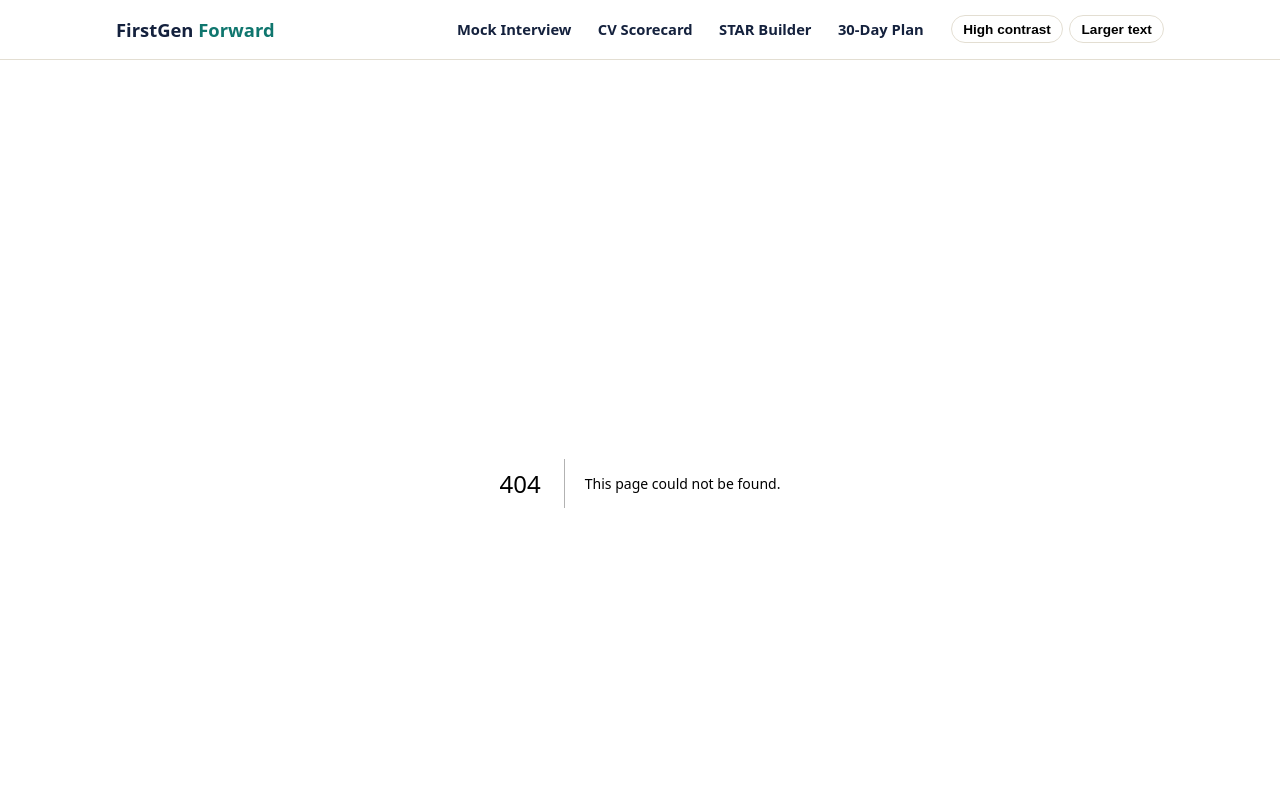
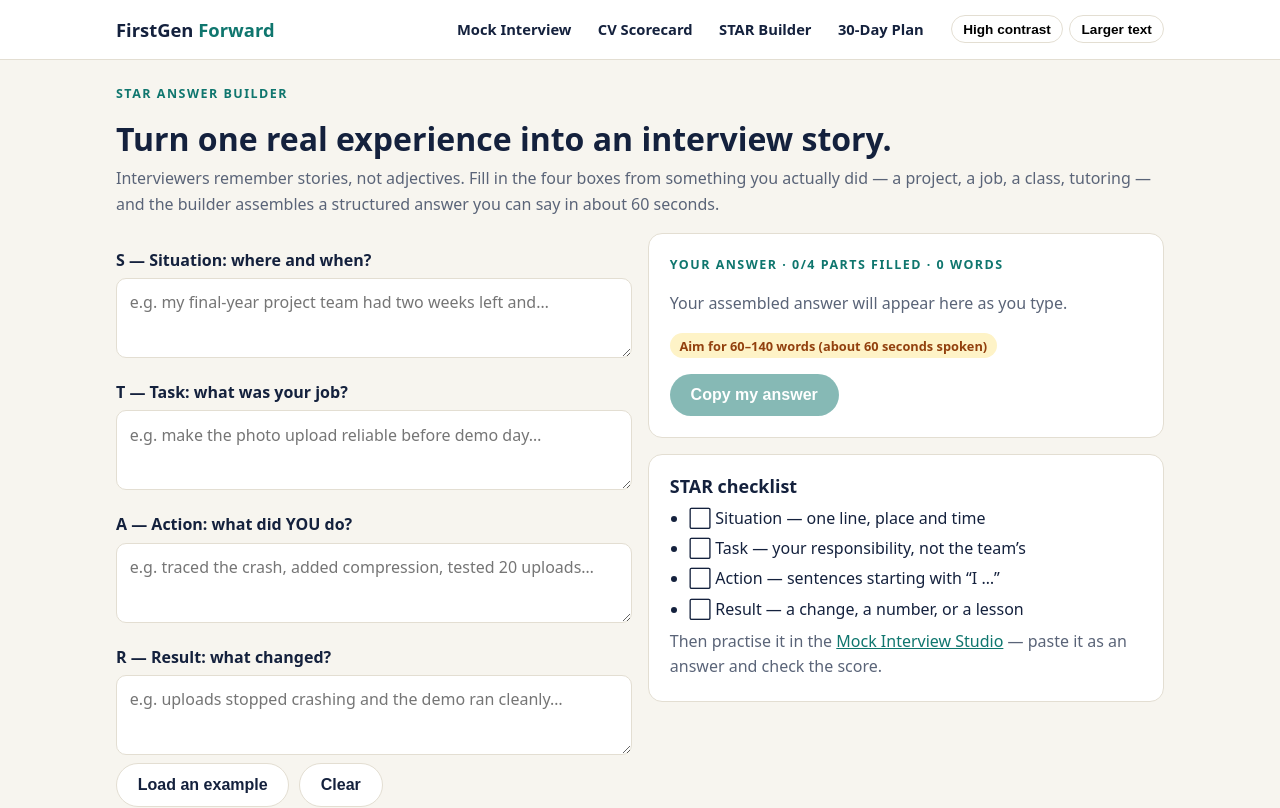
Before and after one commit to umarshareef0165-netizen/firstgen-forward, a Next.js app: page /star in a window 1280 px wide. Before the commit this address had no page. Shown: the top 808 px of the page. Built offline with nearby package versions, Linux system fonts and the light colour scheme.

Commit message:
FirstGen Forward — EvoHacks 2 submission (Next.js, fully working): app/star/page.tsx

```diff
--- /dev/null
+++ b/app/star/page.tsx
@@ -0,0 +1,79 @@
+"use client";
+import { useMemo, useState } from "react";
+
+export default function StarPage() {
+  const [situation, setSituation] = useState("");
+  const [task, setTask] = useState("");
+  const [action, setAction] = useState("");
+  const [result, setResult] = useState("");
+  const [copied, setCopied] = useState(false);
+
+  const answer = useMemo(() => {
+    const parts = [
+      situation.trim() ? `In ${situation.trim()}` : "",
+      task.trim() ? `My task was to ${task.trim()}` : "",
+      action.trim() ? `I ${action.trim()}` : "",
+      result.trim() ? `As a result, ${result.trim()}` : "",
+    ].filter(Boolean);
+    return parts.join(" ");
+  }, [situation, task, action, result]);
+  const words = answer ? answer.split(/\s+/).length : 0;
+  const done = [situation, task, action, result].filter((x) => x.trim().length > 3).length;
+
+  async function copy() {
+    try { await navigator.clipboard.writeText(answer); setCopied(true); setTimeout(() => setCopied(false), 2000); } catch { /* clipboard unavailable */ }
+  }
+  function loadExample() {
+    setSituation("my final-year project team had two weeks left and our crop-advisory app kept crashing when farmers uploaded photos.");
+    setTask("make the upload reliable before our demo day.");
+    setAction("traced the crash to uncompressed images, added client-side compression, and tested uploads on a slow connection with 20 photos.");
+    setResult("uploads stopped crashing, the demo ran cleanly, and the app was submitted on time.");
+  }
+
+  return (
+    <>
+      <p className="kicker">STAR Answer Builder</p>
+      <h1>Turn one real experience into an interview story.</h1>
+      <p className="muted">Interviewers remember stories, not adjectives. Fill in the four boxes from something you actually did — a project, a job, a class, tutoring — and the builder assembles a structured answer you can say in about 60 seconds.</p>
+
+      <div className="grid c2">
+        <div>
+          <label htmlFor="situation">S — Situation: where and when?</label>
+          <textarea id="situation" value={situation} onChange={(e) => setSituation(e.target.value)} placeholder="e.g. my final-year project team had two weeks left and…" style={{ minHeight: 80 }} />
+          <label htmlFor="task">T — Task: what was your job?</label>
+          <textarea id="task" value={task} onChange={(e) => setTask(e.target.value)} placeholder="e.g. make the photo upload reliable before demo day…" style={{ minHeight: 80 }} />
+          <label htmlFor="action">A — Action: what did YOU do?</label>
+          <textarea id="action" value={action} onChange={(e) => setAction(e.target.value)} placeholder="e.g. traced the crash, added compression, tested 20 uploads…" style={{ minHeight: 80 }} />
+          <label htmlFor="result">R — Result: what changed?</label>
+          <textarea id="result" value={result} onChange={(e) => setResult(e.target.value)} placeholder="e.g. uploads stopped crashing and the demo ran cleanly…" style={{ minHeight: 80 }} />
+          <div style={{ display: "flex", gap: ".6rem", flexWrap: "wrap" }}>
+            <button className="btn ghost" style={{ color: "var(--ink)", border: "1px solid var(--line)", background: "#fff" }} type="button" onClick={loadExample}>Load an example</button>
+            <button className="btn ghost" style={{ color: "var(--ink)", border: "1px solid var(--line)", background: "#fff" }} type="button" onClick={() => { setSituation(""); setTask(""); setAction(""); setResult(""); }}>Clear</button>
+          </div>
+        </div>
+        <div>
+          <div className="card" aria-live="polite">
+            <p className="kicker">Your answer · {done}/4 parts filled · {words} words</p>
+            {answer ? <p style={{ fontSize: "1.05rem" }}>{answer}</p> : <p className="muted">Your assembled answer will appear here as you type.</p>}
+            <p>
+              <span className={`pill ${words >= 60 && words <= 140 ? "good" : "warn"}`}>
+                {words === 0 ? "Aim for 60–140 words (about 60 seconds spoken)" : words < 60 ? "A little short — add detail to the Action" : words > 140 ? "A little long — trim the Situation" : "Good length — about 60 seconds spoken"}
+              </span>
+            </p>
+            <button className="btn secondary" type="button" onClick={copy} disabled={!answer}>{copied ? "Copied ✓" : "Copy my answer"}</button>
+          </div>
+          <div className="card" style={{ marginTop: "1rem" }}>
+            <h3>STAR checklist</h3>
+            <ul className="tight">
+              <li>{situation.trim() ? "✅" : "⬜"} Situation — one line, place and time</li>
+              <li>{task.trim() ? "✅" : "⬜"} Task — your responsibility, not the team’s</li>
+              <li>{action.trim() ? "✅" : "⬜"} Action — sentences starting with “I …”</li>
+              <li>{result.trim() ? "✅" : "⬜"} Result — a change, a number, or a lesson</li>
+            </ul>
+            <p className="muted" style={{ marginBottom: 0 }}>Then practise it in the <a href="/interview">Mock Interview Studio</a> — paste it as an answer and check the score.</p>
+          </div>
+        </div>
+      </div>
+    </>
+  );
+}
```
